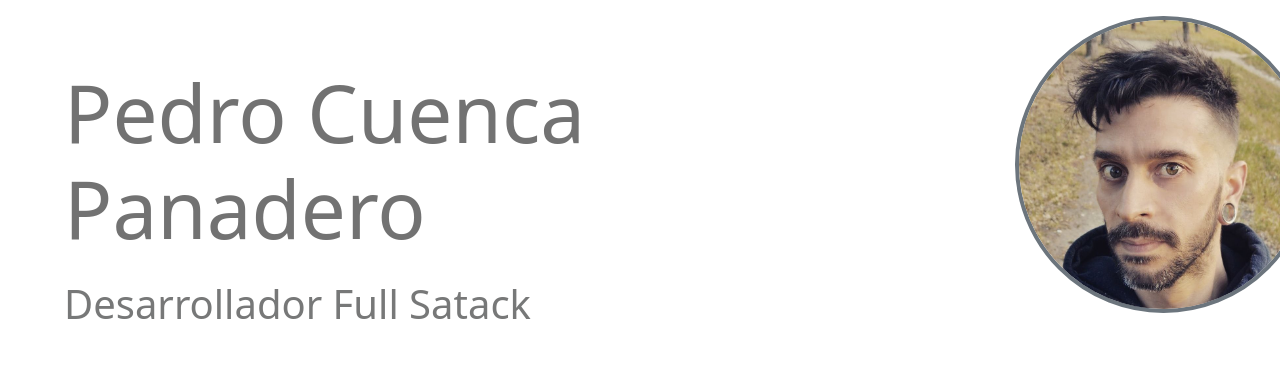
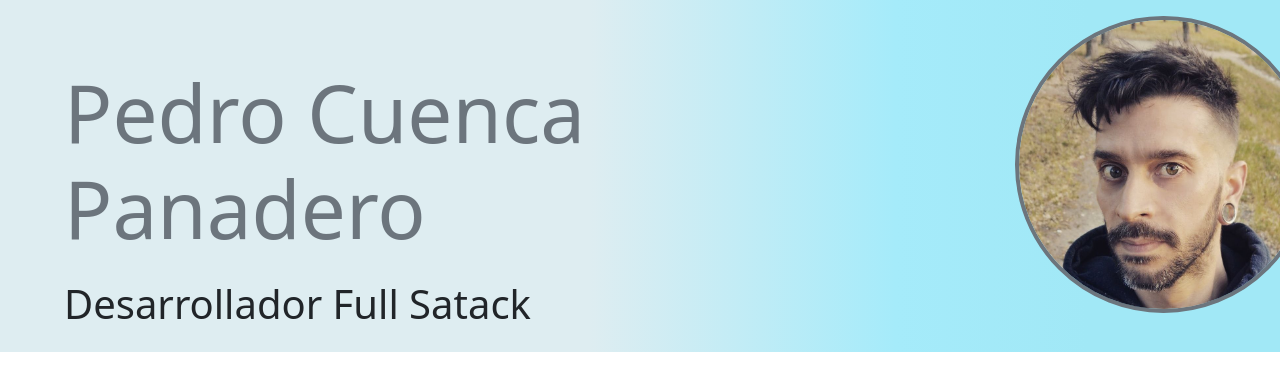
Before and after one commit to MarAlmagro/PortFolio, a React (Create React App) app: page / in a window 1280 px wide. Shown: the top 390 px of the page. Built offline with nearby package versions, Linux system fonts and the light colour scheme.

Commit message:
pruebas con sass

```diff
--- a/src/componentes/Cabecera.tsx
+++ b/src/componentes/Cabecera.tsx
@@ -11,8 +11,8 @@ function Cabecera() {
     <div className="bg-gradient">
       <div className="nombreFoto  d-inline-flex justify-content-between p-3  ">
         <div className="nombreCargo me-5">
-        <h1 id="tituloPortFolio" className="display-1 text-left pt-5 pe-1 pb-3 ps-5 me-5">Pedro Cuenca Panadero </h1>
-        <h2 className="font-italic display-6 text-left ps-5">Desarrollador Full Satack</h2>
+        <h1 className="text-secondary display-1 text-left pt-5 pe-1 pb-3 ps-5 me-5">Pedro Cuenca Panadero </h1>
+        <h2 className=" --bs-cyan font-italic display-6 text-left ps-5">Desarrollador Full Satack</h2>
         </div>
         <div className="ms-5">
           <div>
--- a/src/css/Cabecera.scss
+++ b/src/css/Cabecera.scss
@@ -1,16 +1,6 @@
 @import "../../node_modules/bootstrap/scss/bootstrap.scss";
 
-$color-titulos: rgb(114, 114, 114);
-$color-SubTitulos: rgb(119, 120, 120);
 
-#tituloPortFolio {
-  color: $color-titulos;
+.bg-gradient {
+  --bs-gradient:linear-gradient(90deg, rgb(222, 237, 241) 46%, rgb(165, 235, 250) 70%, rgb(161, 232, 246) 85%);
 }
-
-h2 {
-  color: $color-SubTitulos;
-}
-
-#cajaApp {
-  background: linear-gradient(90deg, rgb(222, 237, 241) 46%, rgb(165, 235, 250) 70%, rgb(161, 232, 246) 85%);
-}
```
Also changed, not shown: src/css/Cabecera.css, 1 other file (tests, documents, lock files or other folders).
